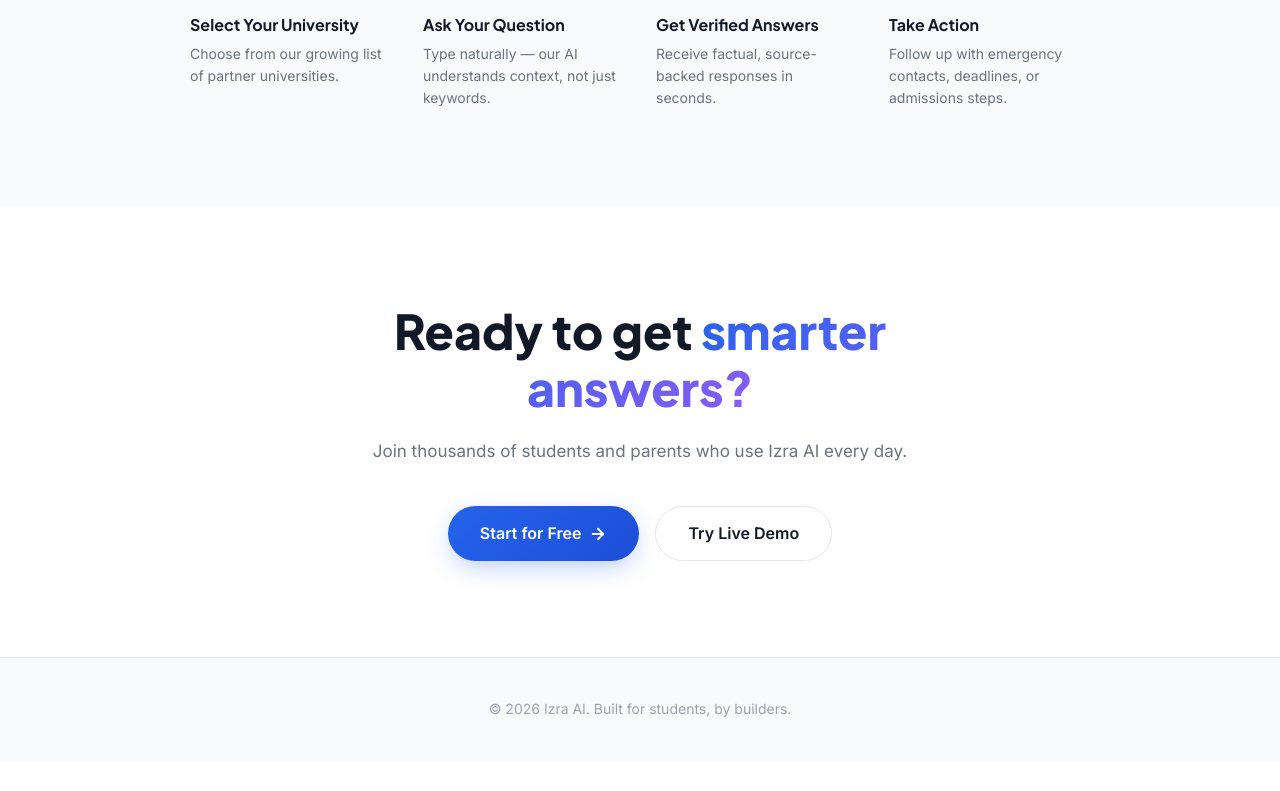
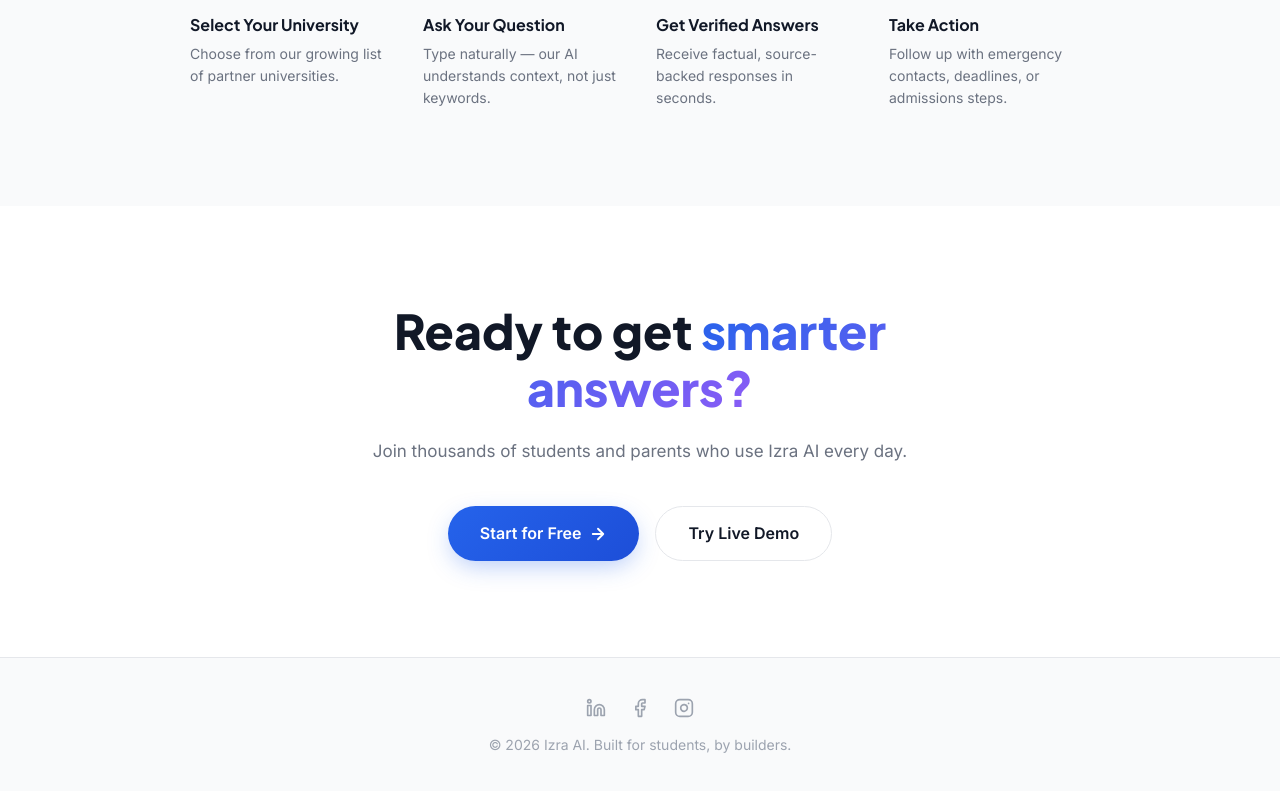
Before and after one commit to Sujith574/arvion-ai, a Next.js app in the folder frontend/: page / in a window 1280 px wide. Shown: the part 2831-3622 px from the top of the page. Before the commit the page ends 3592 px from the top, so only its background shows below. Built offline with nearby package versions, Linux system fonts and the light colour scheme; no server answers.

Commit message:
Add social profile links to footer

```diff
--- a/frontend/src/app/page.tsx
+++ b/frontend/src/app/page.tsx
@@ -58,6 +58,25 @@
   users: (
     <svg width="16" height="16" viewBox="0 0 24 24" fill="none" stroke="currentColor" strokeWidth="2" strokeLinecap="round" strokeLinejoin="round">
       <path d="M16 21v-2a4 4 0 0 0-4-4H6a4 4 0 0 0-4 4v2" /><circle cx="9" cy="7" r="4" /><path d="M22 21v-2a4 4 0 0 0-3-3.87M16 3.13a4 4 0 0 1 0 7.75" />
+    </svg>
+  ),
+  linkedin: (
+    <svg width="20" height="20" viewBox="0 0 24 24" fill="none" stroke="currentColor" strokeWidth="2" strokeLinecap="round" strokeLinejoin="round">
+      <path d="M16 8a6 6 0 0 1 6 6v7h-4v-7a2 2 0 0 0-2-2 2 2 0 0 0-2 2v7h-4v-7a6 6 0 0 1 6-6z" />
+      <rect x="2" y="9" width="4" height="12" />
+      <circle cx="4" cy="4" r="2" />
+    </svg>
+  ),
+  instagram: (
+    <svg width="20" height="20" viewBox="0 0 24 24" fill="none" stroke="currentColor" strokeWidth="2" strokeLinecap="round" strokeLinejoin="round">
+      <rect x="2" y="2" width="20" height="20" rx="5" ry="5" />
+      <path d="M16 11.37A4 4 0 1 1 12.63 8 4 4 0 0 1 16 11.37z" />
+      <line x1="17.5" y1="6.5" x2="17.51" y2="6.5" />
+    </svg>
+  ),
+  facebook: (
+    <svg width="20" height="20" viewBox="0 0 24 24" fill="none" stroke="currentColor" strokeWidth="2" strokeLinecap="round" strokeLinejoin="round">
+      <path d="M18 2h-3a5 5 0 0 0-5 5v3H7v4h3v8h4v-8h3l1-4h-4V7a1 1 0 0 1 1-1h3z" />
     </svg>
   ),
 };
@@ -613,6 +632,17 @@
           color: "var(--text-muted)",
           fontSize: "0.875rem",
         }}>
+          <div style={{ display: "flex", justifyContent: "center", gap: "1.5rem", marginBottom: "1rem" }}>
+            <a href="https://www.linkedin.com/in/sujith-lavudu-24l094/" target="_blank" rel="noopener noreferrer" style={{ color: "var(--text-muted)", transition: "color 0.2s" }} onMouseOver={(e: any) => e.target.style.color = "#0a66c2"} onMouseOut={(e: any) => e.target.style.color = "var(--text-muted)"}>
+              {icons.linkedin}
+            </a>
+            <a href="https://www.facebook.com/profile.php?id=61552815710275" target="_blank" rel="noopener noreferrer" style={{ color: "var(--text-muted)", transition: "color 0.2s" }} onMouseOver={(e: any) => e.target.style.color = "#1877f2"} onMouseOut={(e: any) => e.target.style.color = "var(--text-muted)"}>
+              {icons.facebook}
+            </a>
+            <a href="https://www.instagram.com/sujith_lavudu/?hl=en" target="_blank" rel="noopener noreferrer" style={{ color: "var(--text-muted)", transition: "color 0.2s" }} onMouseOver={(e: any) => e.target.style.color = "#E1306C"} onMouseOut={(e: any) => e.target.style.color = "var(--text-muted)"}>
+              {icons.instagram}
+            </a>
+          </div>
           <p>© 2026 Izra AI. Built for students, by builders.</p>
         </footer>
       </main>
```
